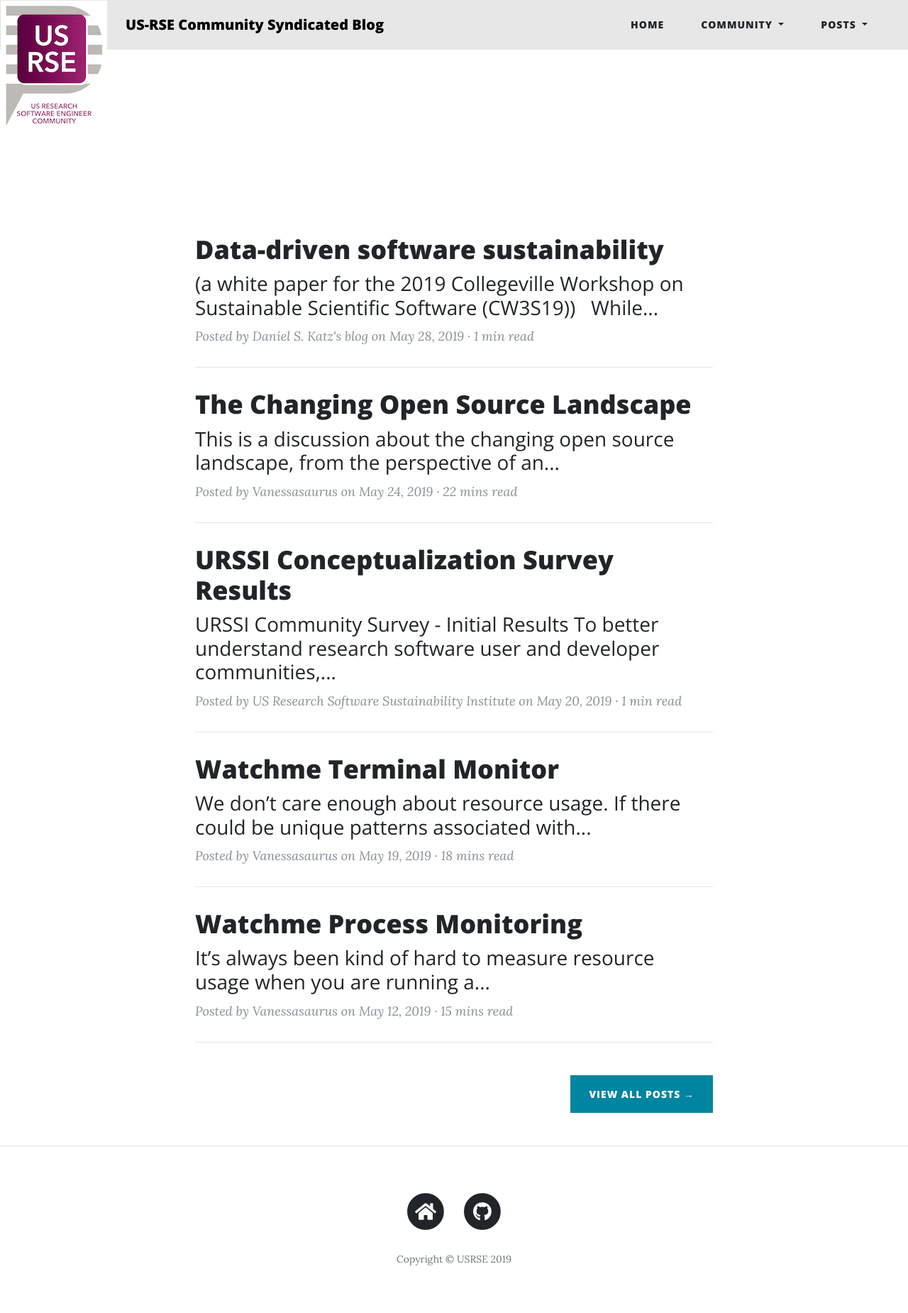
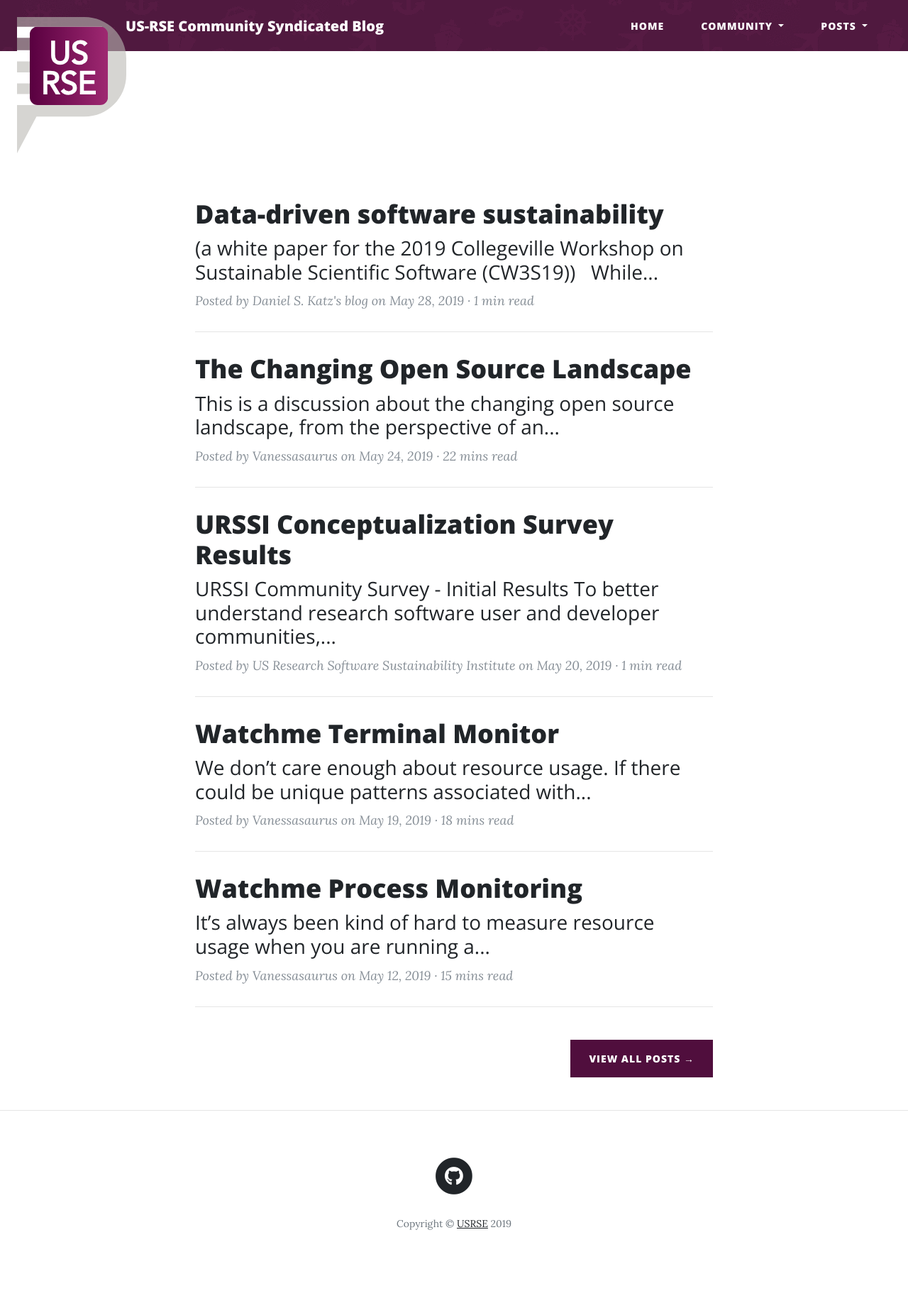
Before and after one commit to USRSE/blog, a Jekyll site: the page built from pages/index.md, in a window 1280 px wide. Shown: the whole page at 71% size. Built offline with Jekyll 4.4.1, drawn with Linux system fonts in a browser that asks for light colours; nearby versions of some CDN libraries; after the commit the page ends 1800 px from its top, so only the background shows below that.

```diff
--- a/_config.yml
+++ b/_config.yml
@@ -7,6 +7,10 @@ url: "https://usrse.github.io"
 # Social Profiles
 # twitter_username:  usrse
 github_username:   usrse
+logo: "assets/img/logo-transparent.svg"
+
+# Prefix to search for commmunity sites
+prefix: community-
 
 # Paths
 defaults:
@@ -29,6 +33,8 @@ navbar-links:
   Home: "https://us-rse.org/"
   Community:
     - About: "about"
+    - Find an RSE: "https://us-rse.org/find-an-rse"
+    - Community Sites: "sites"
   Posts:
     - All Posts: "posts"
     - Archive: "archive"
--- a/_includes/footer.html
+++ b/_includes/footer.html
@@ -7,14 +7,6 @@
     <div class="row">
       <div class="col-lg-8 col-md-10 mx-auto">
         <ul class="list-inline text-center">
-          <li class="list-inline-item">
-            <a href="https://us-rse.org/">
-              <span class="fa-stack fa-lg">
-                <i class="fas fa-circle fa-stack-2x"></i>
-                <i class="fas fa-home fa-stack-1x fa-inverse"></i>
-              </span>
-            </a>
-          </li>
           {% if site.twitter_username %}
           <li class="list-inline-item">
             <a href="https://www.twitter.com/{{ site.twitter_username }}">
@@ -46,7 +38,7 @@
           </li>
           {% endif %}
         </ul>
-        <p class="copyright text-muted">Copyright &copy; {{ site.author }} {{ 'now' | date: "%Y" }}</p>
+        <p class="copyright text-muted">Copyright &copy; <a href="https://us-rse.org">{{ site.author }}</a> {{ 'now' | date: "%Y" }}</p>
       </div>
     </div>
   </div>
--- a/_includes/navbar.html
+++ b/_includes/navbar.html
@@ -1,7 +1,8 @@
 <!-- Navigation, see links in _config.yml-->
 <nav class="navbar navbar-expand-lg navbar-light fixed-top navbar-custom" id="mainNav">
   <div class="container-fluid">
-   <a class="navbar-brand navbar-brand-logo" href="https://us-rse.org"><img id="logo" alt="logo" src="https://usrse.github.io/assets/img/logo.png"></a>
+   <a class="navbar-brand navbar-brand-logo" href="https://us-rse.org">
+       <img id="logo" alt="logo" src="{{ site.baseurl }}/{{ site.logo }}" style="width:200px"></a>
       <a class="navbar-brand" href="{{"/" | relative_url }}">{{ site.title | escape }}
       </a>
     <button class="navbar-toggler navbar-toggler-right" type="button" data-toggle="collapse" data-target="#navbarResponsive" aria-controls="navbarResponsive" aria-expanded="false" aria-label="Toggle navigation">
--- a/assets/main.css
+++ b/assets/main.css
@@ -23,8 +23,17 @@ a {
   -webkit-transition: all 0.2s;
   -moz-transition: all 0.2s;
   transition: all 0.2s; }
-  a:focus, a:hover {
-    color: #0085A1; }
+  a button:focus, a button:hover {
+    color: white; }
+
+.fas:focus, .fas:hover {
+  color: #212529 !important;
+}
+
+.social-icon {
+   padding-left: 5px;
+   padding-right: 5px;
+}
 
 blockquote {
   font-style: italic;
@@ -34,6 +43,12 @@ blockquote {
   font-size: 36px;
   font-weight: 700;
   margin-top: 60px; }
+
+.jumbotron {
+  margin-top: -60px;
+  margin-bottom:100px;
+  background-color: whitesmoke;
+}
 
 .caption {
   font-size: 14px;
@@ -76,18 +91,20 @@ img::-moz-selection {
 
 #mainNav {
   position: absolute;
+  padding-top: 10px;
+  background-image: url("img/rse-transport-light.png") !important;
   border-bottom: 1px solid #e9ecef;
   background-color: #e7e7e7 !important;
   font-family: 'Open Sans', 'Helvetica Neue', Helvetica, Arial, sans-serif; }
   #mainNav .navbar-brand {
     font-weight: 800;
-    color: black; }
+    color: white; }
   #mainNav .navbar-toggler {
     font-size: 12px;
     font-weight: 800;
     padding: 13px;
     text-transform: uppercase;
-    color: black; }
+    color: white; }
   #mainNav .navbar-nav > li.nav-item > a {
     font-size: 12px;
     font-weight: 800;
@@ -101,14 +118,14 @@ img::-moz-selection {
         padding-top: 10px;
         padding-bottom: 10px;
         padding-left: 65px;
-        color: #000; }
+        color: white; }
         #mainNav .navbar-brand:focus, #mainNav .navbar-brand:hover {
-          color: #2196F3 }
+          color: #a3779d }
       #mainNav .navbar-nav > li.nav-item > a {
         padding: 10px 20px;
-        color: #000; }
+        color: white; }
         #mainNav .navbar-nav > li.nav-item > a:focus, #mainNav .navbar-nav > li.nav-item > a:hover {
-          color: #2196F3; } }
+          color: #a3779d; } }
   @media only screen and (min-width: 992px) {
     #mainNav {
       -webkit-transition: background-color 0.2s;
@@ -136,6 +153,9 @@ img::-moz-selection {
           color: white; }
           #mainNav.is-fixed .navbar-nav > li.nav-item > a:focus, #mainNav.is-fixed .navbar-nav > li.nav-item > a:hover {
             color: #101c5d; }
+      /* Hide the logo when we scroll!*/
+      #mainNav.is-fixed #logo {
+          display: none; }
       #mainNav.is-visible {
         /* if the user changes the scrolling direction, we show the header */
         -webkit-transform: translate3d(0, 100%, 0);
@@ -145,7 +165,6 @@ img::-moz-selection {
         transform: translate3d(0, 100%, 0); } }
 
 header.masthead {
-  margin-bottom: 50px;
   background: no-repeat center center;
   background-color: white;
   background-attachment: scroll;
@@ -219,7 +238,7 @@ header.masthead {
   color: #212529; }
   .post-preview > a:focus, .post-preview > a:hover {
     text-decoration: none;
-    color: #2196f3; }
+    color: #a3779d; }
   .post-preview > a > .post-title {
     font-size: 30px;
     margin-top: 30px;
@@ -237,7 +256,7 @@ header.masthead {
     color: #212529; }
     .post-preview > .post-meta > a:focus, .post-preview > .post-meta > a:hover {
       text-decoration: underline;
-      color: #2196f3; }
+      color: #a3779d; }
 @media only screen and (min-width: 768px) {
   .post-preview > a > .post-title {
     font-size: 36px; } }
@@ -316,13 +335,21 @@ footer {
   padding: 20px;
 }
 
+.dropdown > .btn {
+  color: white;
+}
+
+.navbar-nav > a > .btn {
+  color: white;
+}
+
 .btn-primary {
-  background-color: #0085A1;
-  border-color: #0085A1; }
+  background-color: #500e3d;
+  border-color: #500e3d; }
   .btn-primary:hover, .btn-primary:focus, .btn-primary:active {
     color: #000;
-    background-color: #00657b !important;
-    border-color: #00657b !important; }
+    background-color: #951169 !important;
+    border-color: #951169 !important; }
 
 .btn-lg {
   font-size: 16px;
```
Also changed, not shown: pages/sites.md (added, +45 -0 lines), assets/img/logo-transparent.svg (added), assets/img/rse-transport-light.png (added).
